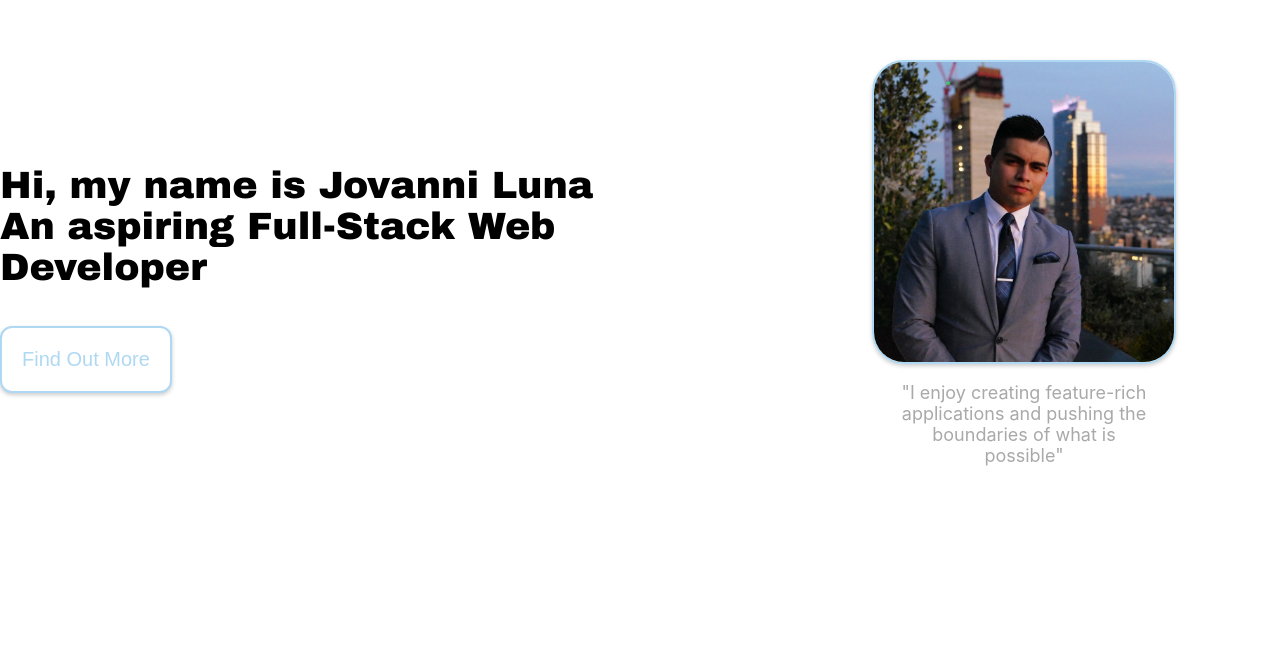
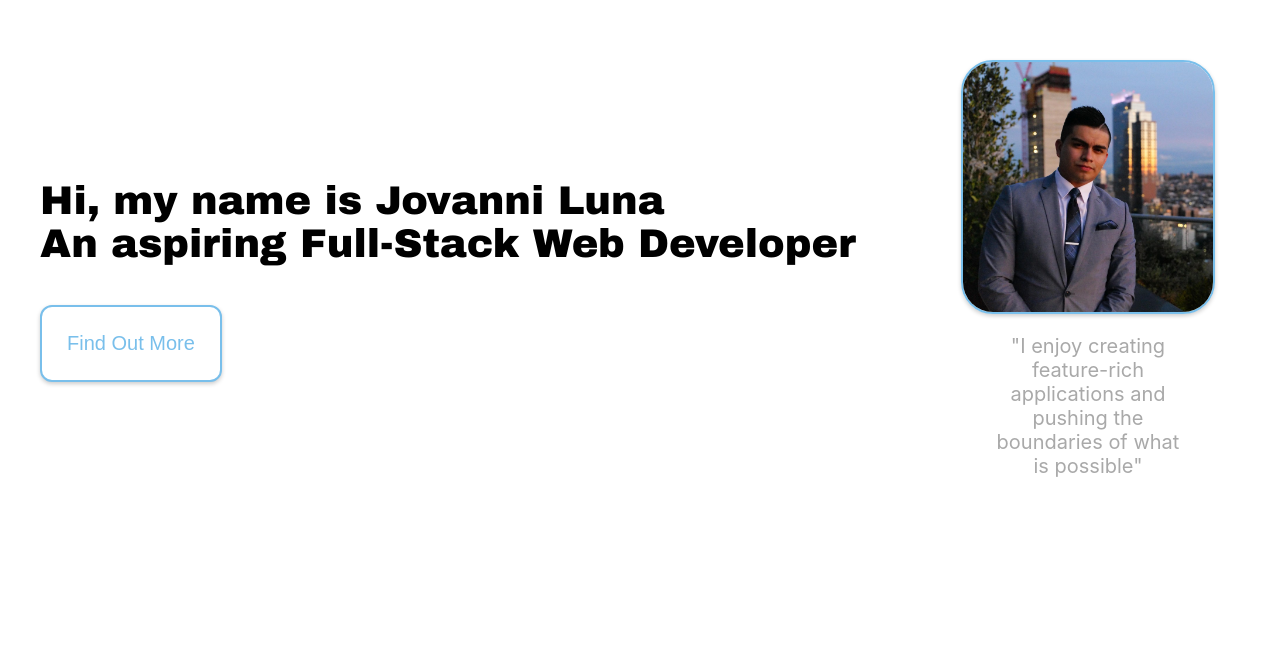
Before and after one commit to jovannil94/Porfolio, a React (Create React App) app: page / in a window 1280 px wide. Shown: the part 140-800 px from the top of the page. Built offline with nearby package versions, Linux system fonts and the light colour scheme.

Commit message:
more animations details

```diff
--- a/src/App.js
+++ b/src/App.js
@@ -10,6 +10,7 @@ function App() {
   return (
     <div className="App">
       <About/>
+      <EducationSkills/>
       {/* <NavBar/> */}
       {/* <Switch>
         <Route exact path={"/"} component={About}/>
--- a/src/css/About.css
+++ b/src/css/About.css
@@ -10,8 +10,7 @@
     flex-direction: column;
     align-items: center;
     justify-content: center;
-    animation: 1.35s ease-in 0s 1 slideLeftFade;
-    width: 60%;
+    width: 70%;
 }
 
 .aboutRight {
@@ -19,8 +18,7 @@
     flex-direction: column;
     align-items: center;
     justify-content: center;
-    animation: 1.35s ease-in 0s 1 slideLeftFade;
-    width: 40%;
+    width: 30%;
 }
 
 .aboutContext{
@@ -42,7 +40,8 @@
 .aboutMe {
     text-align: left;
     font-family: "Arial Black", sans-serif;
-    font-size: 38px;
+    font-size: 40px;
+    animation: 1.9s ease-in 0s 1 aboutMeSlideLeftFade;
 }
 
 .aboutMe:hover {
@@ -55,18 +54,19 @@
     background-color: white;
     box-shadow: 0 2px 4px 0 rgba(0,0,0,0.2);
     transition: 0.3s;
-    border: solid 2px #AFD8F2;
-    padding: 20px;
+    border: solid 2px #79bfeb;
+    padding: 25px;
     text-align: center;
     text-decoration: none;
     display: inline-block;
     font-size: 20px;
-    color: #AFD8F2;
+    color: #79bfeb;
     border-radius: 12px;
+    animation: 2.6s ease-in 0s 1 buttonSlideLeftFade;
 }
 
 .aboutButton:hover {
-    background-color: #AFD8F2;
+    background-color: #79bfeb;
     color: white;
     cursor: pointer;
     transition: transform .5s ease;
@@ -80,11 +80,12 @@
 .aboutPhoto {
     box-shadow: 0 2px 4px 0 rgba(0,0,0,0.2);
     transition: 0.3s;
-    border: solid 2px #AFD8F2;
-    width: 300px;
-    height: 300px;
+    border: solid 2px #79bfeb;
+    width: 250px;
+    height: 250px;
     object-fit: cover;
     border-radius: 2em;
+    animation: 1.9s ease-in 0s 1 aboutMeSlideLeftFade;
 }
 
 .aboutPhoto:hover {
@@ -95,7 +96,8 @@
 
 .aboutQuote {
     color: darkgrey;
-    font-size: 18px;
+    font-size: 20px;
+    animation: 2.6s ease-in 0s 1 buttonSlideLeftFade;
 }
 
 .aboutQuote:hover {
@@ -103,10 +105,26 @@
     transform: scale(1.03);
 }
 
+@keyframes aboutMeSlideLeftFade {
+    0% {
+        transform: translateX(-10%);
+        opacity: 0;
+    }
+    50% {
+        opacity: 0;
+    }
+    100% {
+        transform: translateX(0);
+        opacity: 1;
+    }
+}
 
-@keyframes slideLeftFade {
+@keyframes buttonSlideLeftFade {
     0% {
-        transform: translateX(-30%);
+        transform: translateX(-15%);
+        opacity: 0;
+    }
+    80% {
         opacity: 0;
     }
     100% {
```
